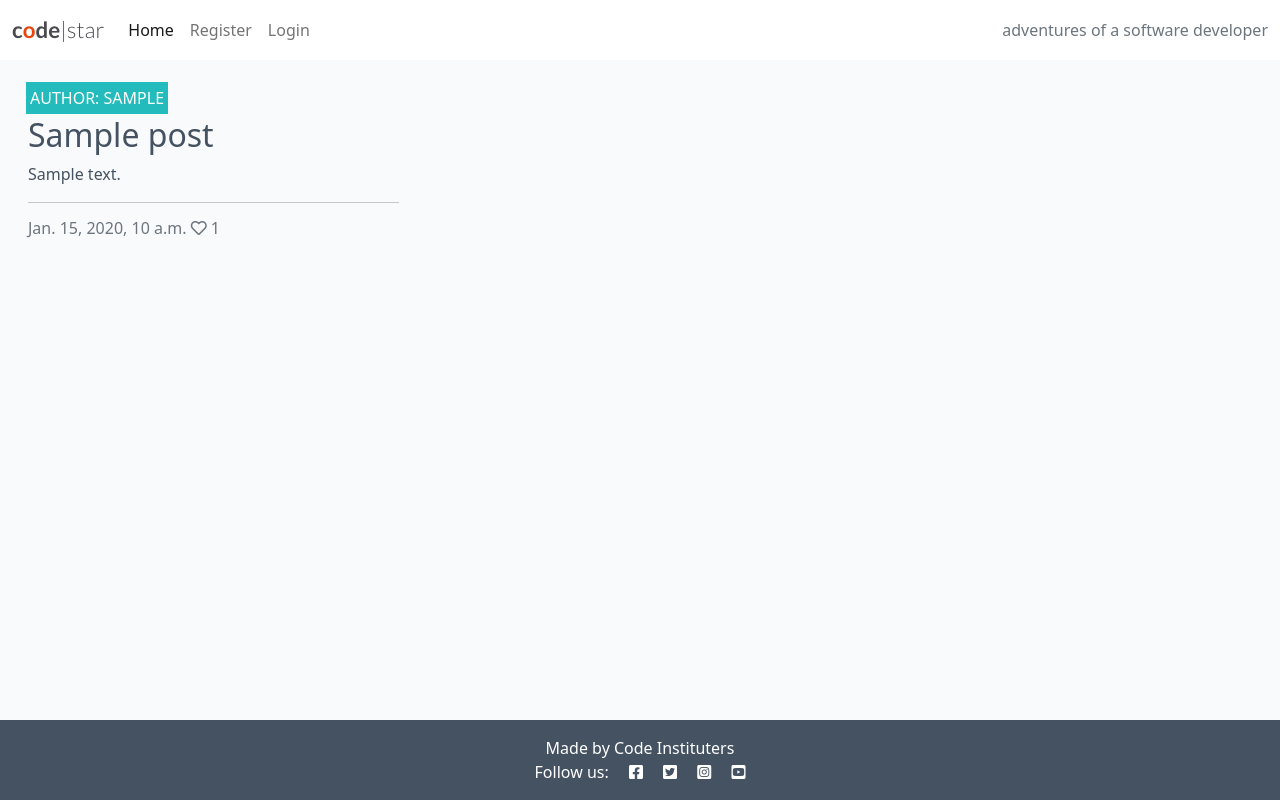
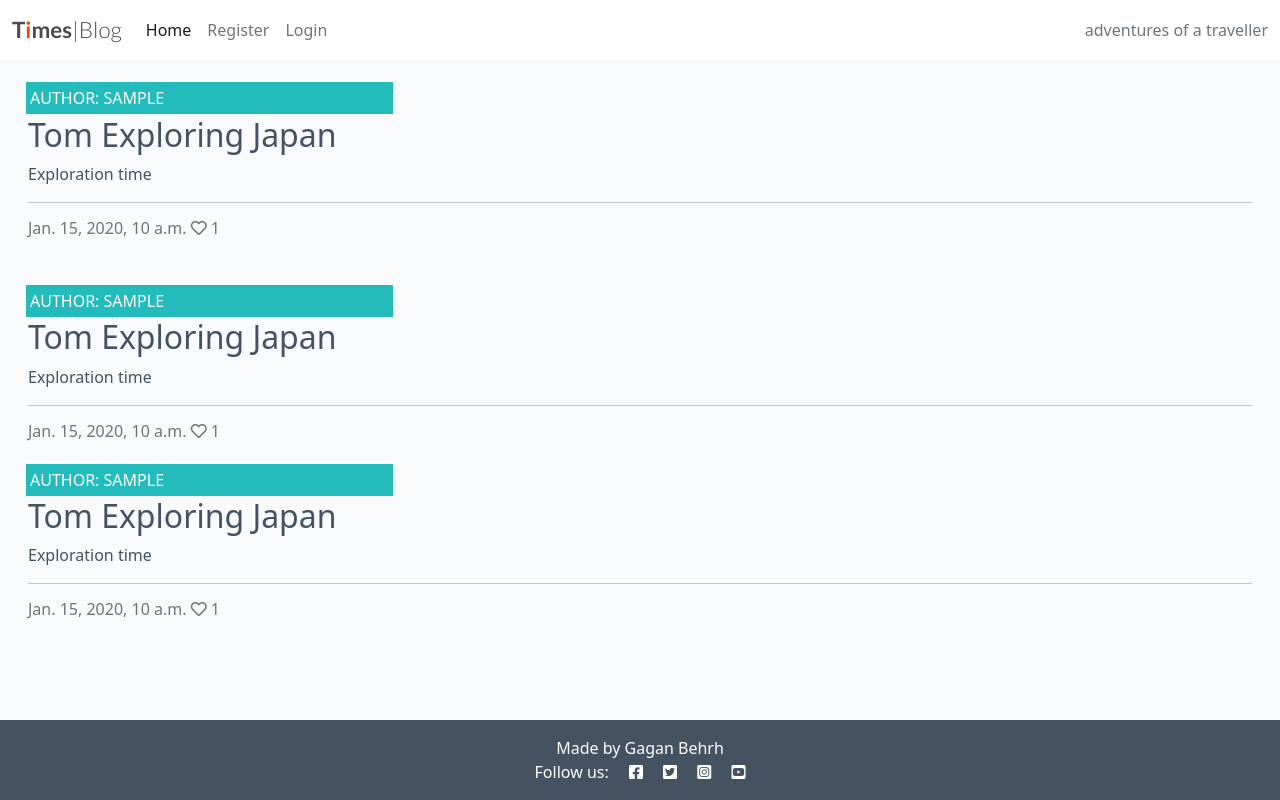
Before and after one commit to GaganBehrh/Travelling-Blog, a Django app: page / in a window 1280 px wide. Run offline with Django 4.2, Linux system fonts and the light colour scheme; tables that the repository leaves empty hold one stand-in row (values such as "Sample post").

Commit message:
Index.html modified images added

```diff
--- a/templates/base.html
+++ b/templates/base.html
@@ -26,8 +26,8 @@
 
     <nav class="navbar navbar-expand-lg navbar-light bg-white">
         <div class="container-fluid">
-            <a class="navbar-brand" href="{% url 'home' %}"><span class="brand">c<span class="red-o">o</span>de<span
-                        class="thin">|star</span></span></span></a>
+            <a class="navbar-brand" href="{% url 'home' %}"><span class="brand">T<span class="red-o">i</span>mes<span
+                        class="thin">|Blog</span></span></span></a>
             <button class="navbar-toggler" type="button" data-bs-toggle="collapse" data-bs-target="#navbarText"
                 aria-controls="navbarText" aria-expanded="false" aria-label="Toggle navigation">
                 <span class="navbar-toggler-icon"></span>
@@ -52,7 +52,7 @@
 
                 </ul>
                 <span class="navbar-text text-muted">
-                    adventures of a software developer
+                    adventures of a traveller
                 </span>
             </div>
         </div>
@@ -79,7 +79,7 @@
 
     <!-- Footer -->
     <footer class="footer mt-auto py-3 dark-bg">
-        <p class="m-0 text-center text-white">Made by Code Instituters</p>
+        <p class="m-0 text-center text-white">Made by Gagan Behrh</p>
         <p class="m-0 text-center text-white">Follow us: <i class="fab fa-facebook-square ms-3"></i>
             <i class="fab fa-twitter-square ms-3"></i>
             <i class="fab fa-instagram-square ms-3"></i>
--- a/templates/index.html
+++ b/templates/index.html
@@ -9,13 +9,13 @@
         <div class="col-12 mt-3 left">
             <div class="row">
                 {% for post in post_list %}
-                <div class="col-md-4">
+                <div class="class-md-4">
                     <div class="card mb-4">
                         <div class="card-body">
                             <div class="image-container">
                                 {% if "placeholder" in post.featured_image.url %}
                                 <img class="card-img-top"
-                                    src="https://codeinstitute.s3.amazonaws.com/fullstack/blog/default.jpg">
+                                    src="https://www.nativeplanet.com/img/2020/02/hiker-1149877-640-1580734375.jpg">
                                 {% else %}
                                 <img class="card-img-top" src=" {{ post.featured_image.url }}">
                                 {% endif %}
@@ -24,12 +24,58 @@
                                 </div>
                             </div>
                             <a href="{% url 'post_detail' post.slug  %}" class="post-link">
-                                <h2 class="card-title">{{ post.title }}</h2>
-                                <p class="card-text">{{ post.excerpt }}</p>
+                                <h2 class="card-title">Tom Exploring Japan</h2>
+                                <p class="card-text">Exploration time</p>
                             </a>
                             <hr />
                             <p class="card-text text-muted h6">{{ post.created_on}} <i class="far fa-heart"></i>
                                 {{ post.number_of_likes }}</p>
+                        </div>
+                    </div>
+                </div>
+                <div class="class-md-4">
+                    <div class="card-body">
+                        <div class="image-container">
+                            {% if "placeholder" in post.featured_image.url %}
+                            <img class="card-img-top"
+                                src="https://www.nativeplanet.com/img/2020/02/hiker-1149877-640-1580734375.jpg">
+                            {% else %}
+                            <img class="card-img-top" src=" {{ post.featured_image.url }}">
+                            {% endif %}
+                            <div class="image-flash">
+                                <p class="author">Author: {{ post.author }}</p>
+                            </div>
+                        </div>
+                        <a href="{% url 'post_detail' post.slug  %}" class="post-link">
+                            <h2 class="card-title">Tom Exploring Japan</h2>
+                            <p class="card-text">Exploration time</p>
+                        </a>
+                        <hr />
+                        <p class="card-text text-muted h6">{{ post.created_on}} <i class="far fa-heart"></i>
+                            {{ post.number_of_likes }}</p>
+                    </div>
+                </div>
+                <div class="class-md-4">
+                    <div class="card-body">
+                        <div class="image-container">
+                            {% if "placeholder" in post.featured_image.url %}
+                            <img class="card-img-top"
+                                src="https://www.nativeplanet.com/img/2020/02/hiker-1149877-640-1580734375.jpg">
+                            {% else %}
+                            <img class="card-img-top" src=" {{ post.featured_image.url }}">
+                            {% endif %}
+                            <div class="image-flash">
+                                <p class="author">Author: {{ post.author }}</p>
+                            </div>
+                        </div>
+                        <a href="{% url 'post_detail' post.slug  %}" class="post-link">
+                            <h2 class="card-title">Tom Exploring Japan</h2>
+                            <p class="card-text">Exploration time</p>
+                        </a>
+                        <hr />
+                        <p class="card-text text-muted h6">{{ post.created_on}} <i class="far fa-heart"></i>
+                            {{ post.number_of_likes }}</p>
+                    </div>
                 </div>
             </div>
         </div>
```
Lines whose indentation alone changed are shown as unchanged.
